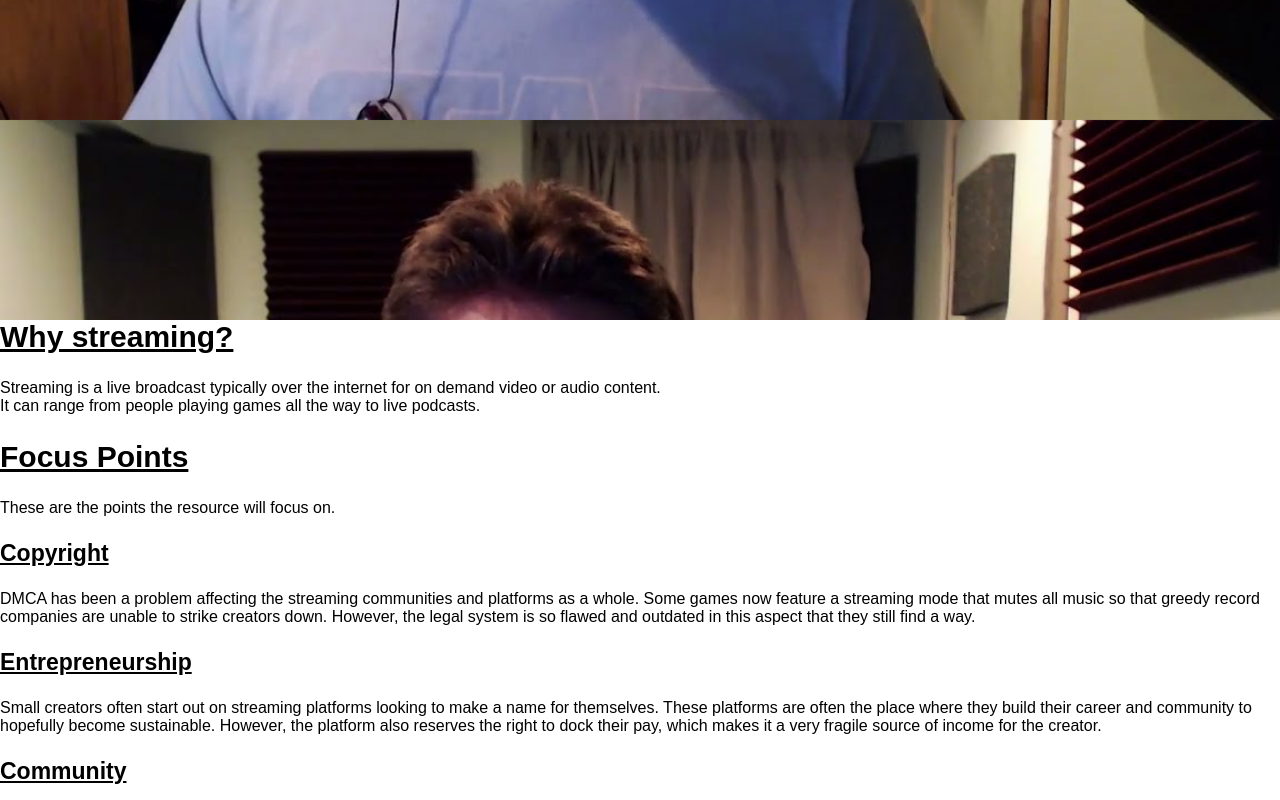
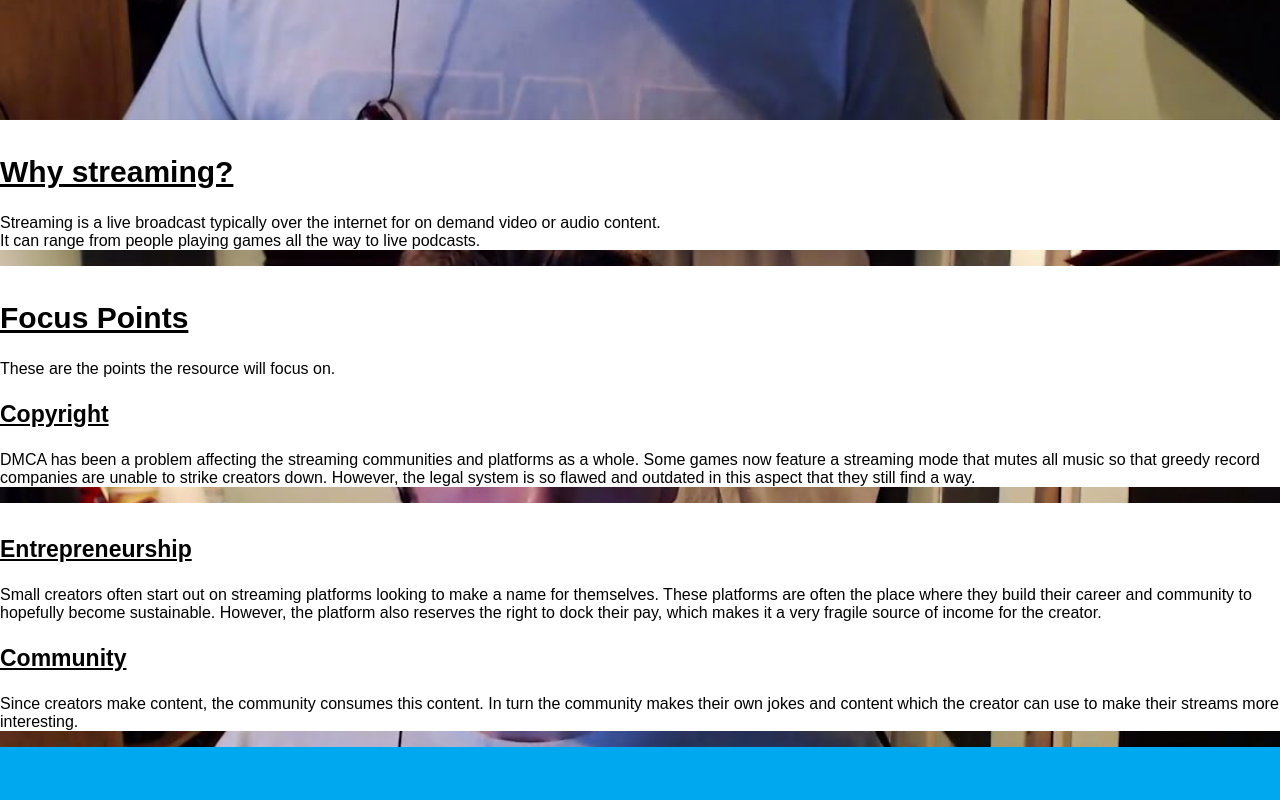
Before and after one commit to ABuffaloHerd/1105, a plain HTML site: page index.html in a window 1280 px wide. Shown: the part 680-1480 px from the top of the page. After the commit the page ends 1427 px from the top, so only its background shows below. Drawn offline with Linux system fonts and the light colour scheme.

Commit message:
Separated content

```diff
--- a/index.html
+++ b/index.html
@@ -24,7 +24,7 @@
             <h1 class="massive-fucking-title">The Benefits and Effects of Streaming</h1>
         </div>
 
-        <div class="content-div" style="margin-top: 200px; margin-bottom: 2000px;">
+        <div class="content-div">
 
             <h2 class="header-subtitle">Why streaming?</h2>
 
@@ -32,6 +32,8 @@
                 Streaming is a live broadcast typically over the internet for on demand video or audio content.<br>
                 It can range from people playing games all the way to live podcasts.
             </p>
+        </div>
+        <div class="content-div">
 
             <h2 class="header-subtitle">Focus Points</h2>
             <p>These are the points the resource will focus on.</p>
@@ -42,8 +44,10 @@
                 Some games now feature a streaming mode that mutes all music so that greedy record companies are unable to strike creators down.
                 However, the legal system is so flawed and outdated in this aspect that they still find a way.
             </p>
+        </div>
 
-            <h3 class="header-subheading">Entrepreneurship</h3>
+        <div class="content-div">
+        <h3 class="header-subheading">Entrepreneurship</h3>
             <p>
                 Small creators often start out on streaming platforms looking to make a name for themselves. These platforms are often the place where they build their career
                 and community to hopefully become sustainable. However, the platform also reserves the right to dock their pay, which makes it a very fragile source of income for
--- a/styles/styles.scss
+++ b/styles/styles.scss
@@ -69,6 +69,7 @@ body {
 .content-div {
     background-color: #FFFFFF;
     width: 100%;
+    padding: 10px 15px 0px 0px;
 
     p {
         font-family: Arial, Helvetica, sans-serif;
```
Also changed, not shown: styles/styles.css, 1 other file.
